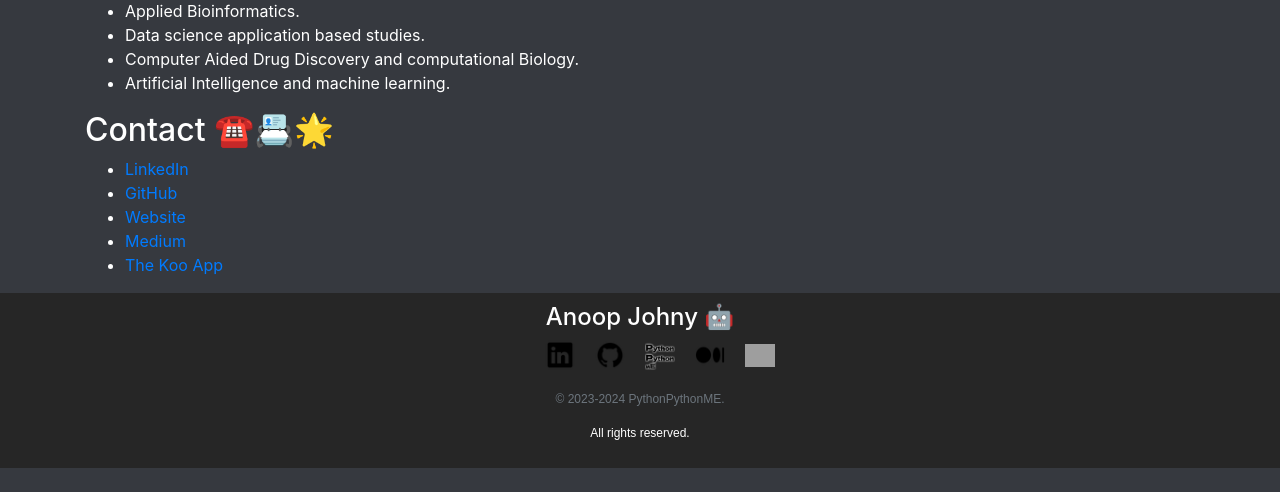
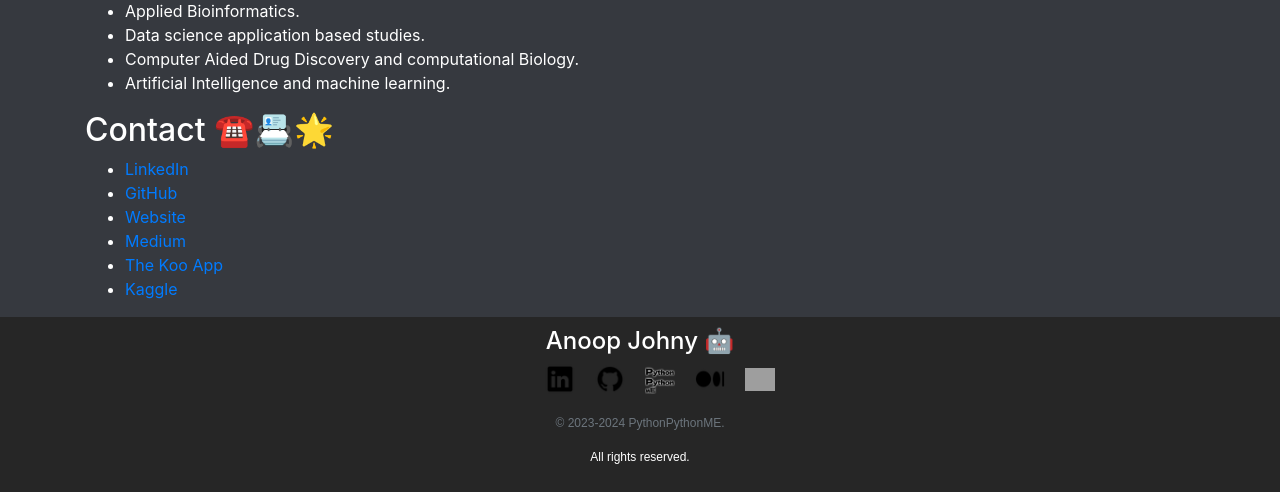
Before and after one commit to flyfir248/Blog-flask, a Flask app: template app/templates/about.html in a window 1280 px wide. Shown: the part 3189-3681 px from the top of the page. Before the commit the page ends 3657 px from the top, so only its background shows below. Run offline with Flask 3, Linux system fonts and the light colour scheme; the template is opened without the code that fills it, so the values that code supplies are empty; some libraries are stand-ins or nearby versions; grey boxes are pictures that could not be loaded.

Commit message:
Update about.html

```diff
--- a/app/templates/about.html
+++ b/app/templates/about.html
@@ -160,6 +160,7 @@
             <li><a href="https://pythonpythonme.netlify.app/index.html">Website</a></li>
             <li><a href="https://medium.com/@anoopjohny2000">Medium</a></li>
             <li><a href="https://www.kooapp.com/profile/anoop2DEVLJ">The Koo App</a></li>
+            <li><a href="https://drive.google.com/file/d/1SldNyDjwzzpEMU59qcbvpFjJWRteoEa0/view?usp=sharing">Kaggle</a></li>
         </ul>
     </div>
 {% endblock content %}
```
